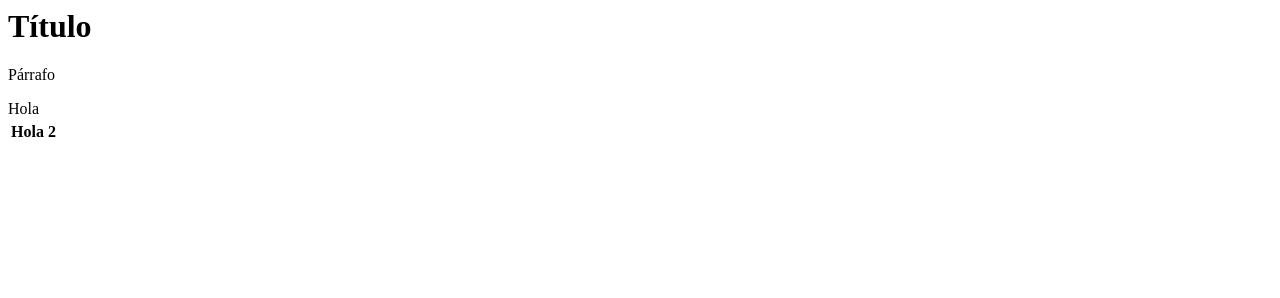
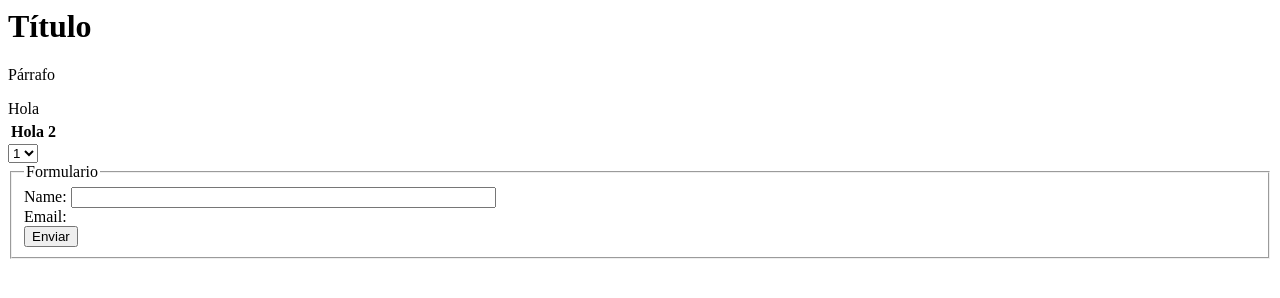
Before and after one commit to AVel5/clase-2, a plain HTML site: page index.html in a window 1280 px wide. Drawn offline with Linux system fonts and the light colour scheme.

Commit message:
Formulario

```diff
--- a/index.html
+++ b/index.html
@@ -12,5 +12,22 @@
 
         </Table>
 
+        <select name="Lista">
+            <option>1</option>
+            <option>2</option>
+            <option>3</option>
+        </select>
+
+    <form name="¿Cómo estás?">
+       <fieldset>
+        <legend>Formulario</legend>
+        Name: <input type="text" size="50" name="name" /><br/>
+        Email: <inpunt type="text" size="50" name="email"/><br/>
+        <button type="submit"> Enviar
+
+        </button>
+
+       </fieldset>
+    </form>
     </body>
 </html>
```
